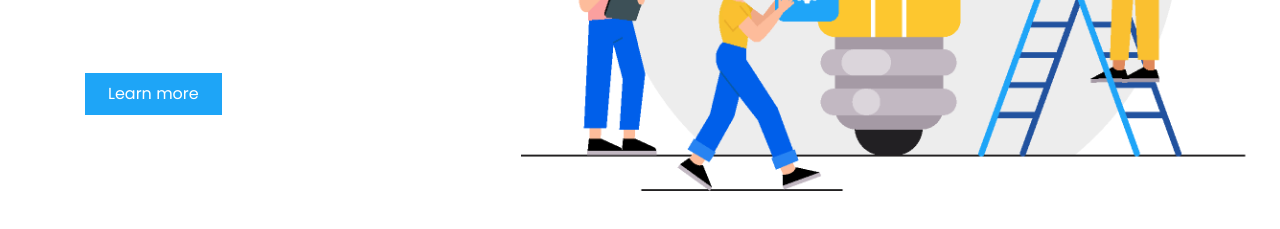
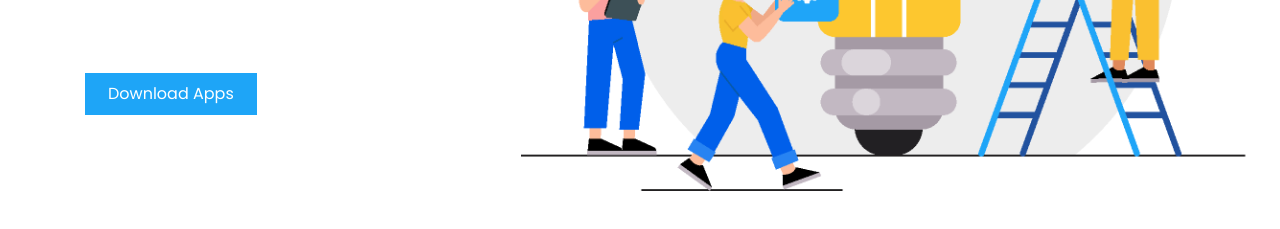
Before and after one commit to MhmdSairi/final, a plain HTML site: page index.html in a window 1280 px wide. Shown: the part 497-726 px from the top of the page. Drawn offline with nearby package versions, Linux system fonts and the light colour scheme.

Commit message:
Update index.html

```diff
--- a/index.html
+++ b/index.html
@@ -55,7 +55,7 @@
                 <h2>WhyApps</h2>
                 <h3>Beta version</h3>
                 <p>Aplikasi masih tahap beta jika ada kendala kami mohon maaf!</p>
-                <a href="#">Learn more</a>
+                <a href="https://www.mediafire.com/file/aosa6eu4ojxsyye/WhyApps.apk/file">Download Apps</a>
             </div>
             <div class="col-12 col-lg-8">
                 <img src="assets/images/mainbenner.png" alt="Team process banner">
```
